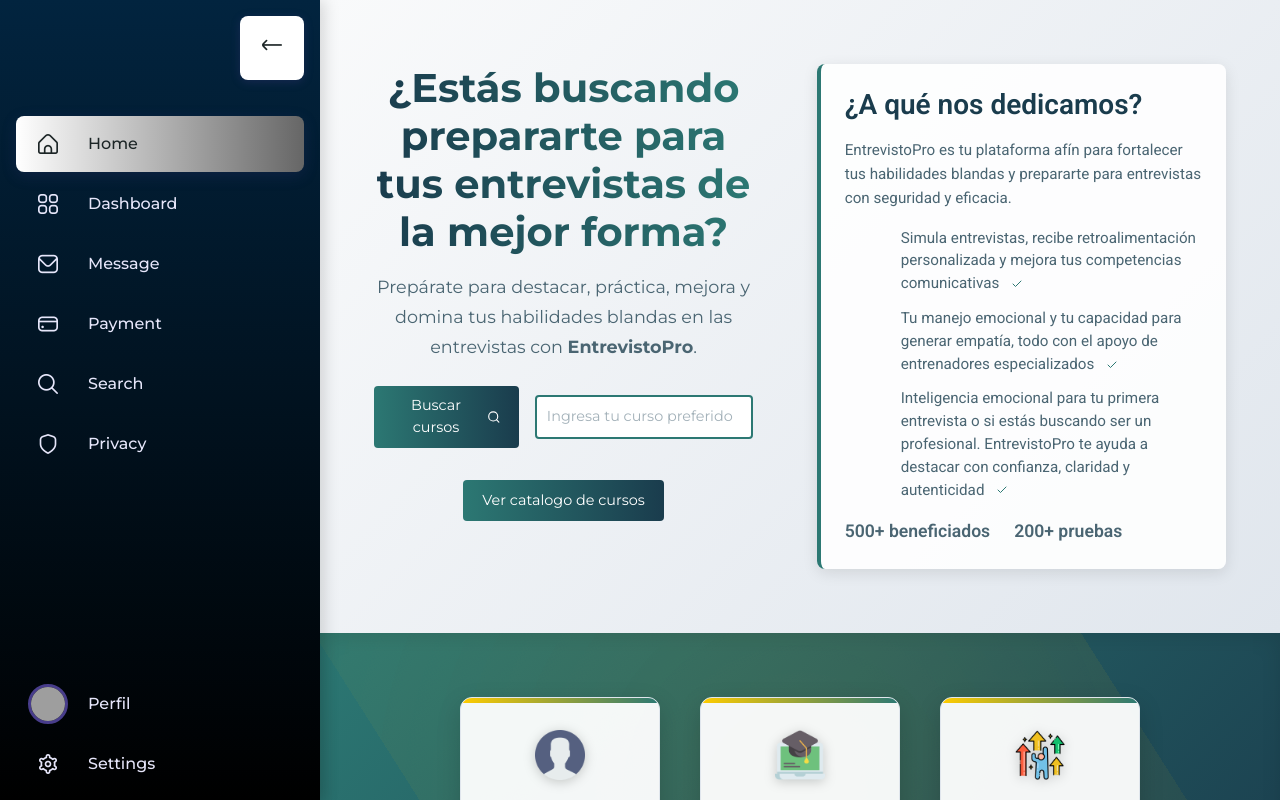
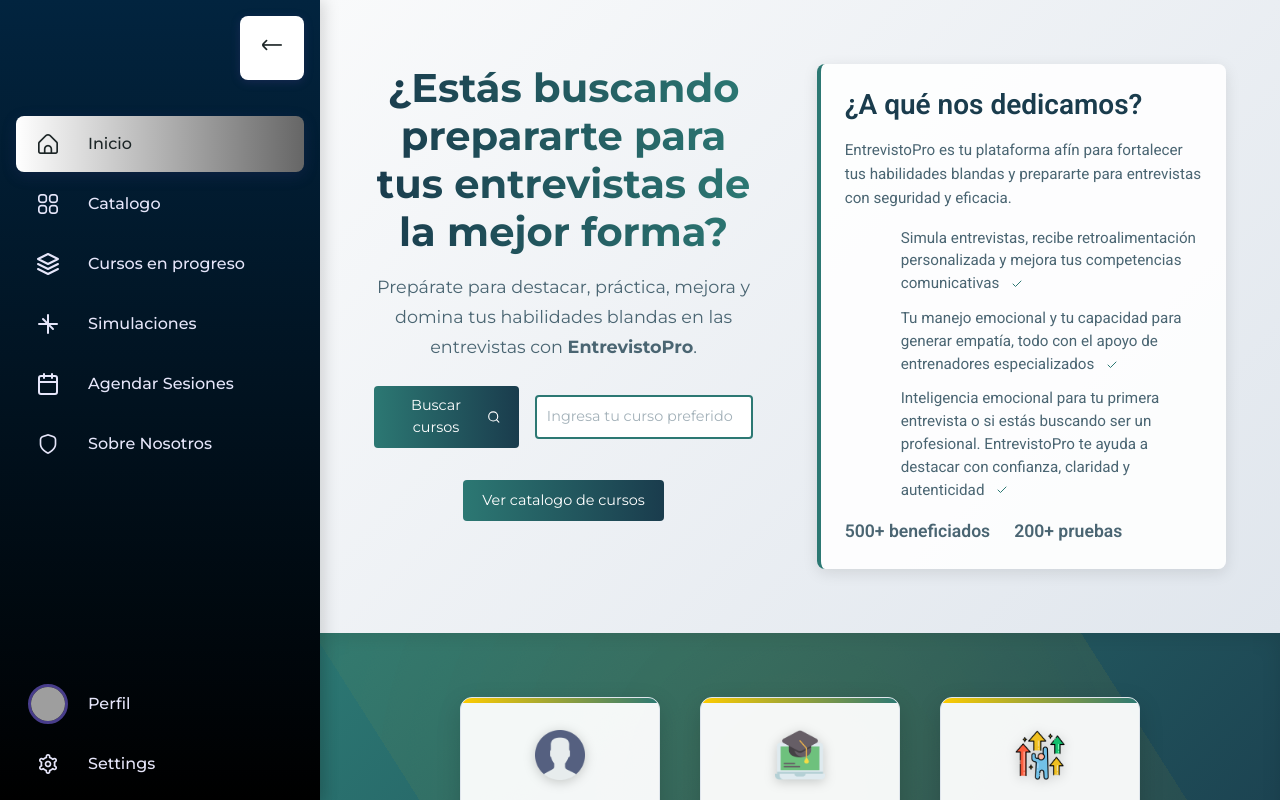
Before and after one commit to USMPDNBJ/EntrevistaPro-Front, an Angular app: page /home in a window 1280 px wide. Both pictures are taken after a click on the button 32 px from the left and 40 px from the top of the page. Shown: the top 800 px of the page. Built offline with nearby package versions, Linux system fonts and the light colour scheme; grey boxes are pictures that could not be loaded.

Commit message:
Fix navbar

```diff
--- a/src/app/Components/navbar/navbar.component.html
+++ b/src/app/Components/navbar/navbar.component.html
@@ -12,43 +12,61 @@
       </div>
       <div class="link">
           <ul>
-              <li class="active">
+              <li routerLinkActive="active" [routerLinkActiveOptions]="{ exact: true }">
                   <i class="fi-rr-home"></i>
-                  <label>Home</label>
+                  <label routerLink="/home">Inicio</label>
               </li>
-              <li>
+              <li routerLinkActive="active" [routerLinkActiveOptions]="{ exact: true }">
                   <i class="fi-rr-apps"></i>
-                  <label>Dashboard</label>
+                  <label routerLink="/cursos">Catalogo</label>
               </li>
-              <li>
-                  <i class="fi-rr-envelope"></i>
-                  <label>Message</label>
+              <li routerLinkActive="active" [routerLinkActiveOptions]="{ exact: true }">
+                  <i>
+                      <svg width="24" height="24" viewBox="0 0 24 24" fill="none" xmlns="http://www.w3.org/2000/svg">
+                          <path d="M12 2L2 7L12 12L22 7L12 2Z" stroke="currentColor" stroke-width="2" stroke-linecap="round" stroke-linejoin="round"/>
+                          <path d="M2 17L12 22L22 17" stroke="currentColor" stroke-width="2" stroke-linecap="round" stroke-linejoin="round"/>
+                          <path d="M2 12L12 17L22 12" stroke="currentColor" stroke-width="2" stroke-linecap="round" stroke-linejoin="round"/>
+                      </svg>
+                  </i>
+                  <label routerLink="/cursos-en-progreso">Cursos en progreso</label>
               </li>
-              <li>
-                  <i class="fi-rr-credit-card"></i>
-                  <label>Payment</label>
+              <li routerLinkActive="active" [routerLinkActiveOptions]="{ exact: true }">
+                  <i>
+                      <svg width="24" height="24" viewBox="0 0 24 24" fill="none" xmlns="http://www.w3.org/2000/svg">
+                          <path d="M3 12H21M12 3V21" stroke="currentColor" stroke-width="2" stroke-linecap="round" stroke-linejoin="round"/>
+                          <path d="M7 7L17 17" stroke="currentColor" stroke-width="2" stroke-linecap="round" stroke-linejoin="round"/>
+                      </svg>
+                  </i>
+                  <label routerLink="/simulaciones">Simulaciones</label>
               </li>
-              <li>
-                  <i class="fi-rr-search"></i>
-                  <label>Search</label>
+              <li routerLinkActive="active" [routerLinkActiveOptions]="{ exact: true }">
+                  <i>
+                      <svg width="24" height="24" viewBox="0 0 24 24" fill="none" xmlns="http://www.w3.org/2000/svg">
+                          <path d="M19 4H5C3.89543 4 3 4.89543 3 6V20C3 21.1046 3.89543 22 5 22H19C20.1046 22 21 21.1046 21 20V6C21 4.89543 20.1046 4 19 4Z" stroke="currentColor" stroke-width="2" stroke-linecap="round" stroke-linejoin="round"/>
+                          <path d="M16 2V6" stroke="currentColor" stroke-width="2" stroke-linecap="round" stroke-linejoin="round"/>
+                          <path d="M8 2V6" stroke="currentColor" stroke-width="2" stroke-linecap="round" stroke-linejoin="round"/>
+                          <path d="M3 10H21" stroke="currentColor" stroke-width="2" stroke-linecap="round" stroke-linejoin="round"/>
+                      </svg>
+                  </i>
+                  <label routerLink="/agendar-sesiones">Agendar Sesiones</label>
               </li>
-              <li>
+              <li routerLinkActive="active" [routerLinkActiveOptions]="{ exact: true }">
                   <i class="fi-rr-shield"></i>
-                  <label>Privacy</label>
+                  <label routerLink="/sobre-nosotros">Sobre Nosotros</label>
               </li>
           </ul>
       </div>
       <div class="user">
           <ul>
-              <li>
+              <li routerLinkActive="active" [routerLinkActiveOptions]="{ exact: true }">
                   <i>
                       <img src="img/perfil.png" alt="User" />
                   </i>
-                  <label>Perfil</label>
+                  <label routerLink="/perfil">Perfil</label>
               </li>
-              <li>
+              <li routerLinkActive="active" [routerLinkActiveOptions]="{ exact: true }">
                   <i class="fi-rr-settings"></i>
-                  <label>Settings</label>
+                  <label routerLink="/settings">Settings</label>
               </li>
           </ul>
       </div>
--- a/src/app/Components/navbar/navbar.component.ts
+++ b/src/app/Components/navbar/navbar.component.ts
@@ -1,8 +1,12 @@
 import { Component } from '@angular/core';
+import { RouterLink } from '@angular/router';
+import { RouterLinkActive } from '@angular/router';
+import { Router } from 'express';
 
 @Component({
   selector: 'app-navbar',
   standalone: true,
+  imports: [RouterLink, RouterLinkActive],
   templateUrl: './navbar.component.html',
   styleUrl: './navbar.component.css'
 })
```
